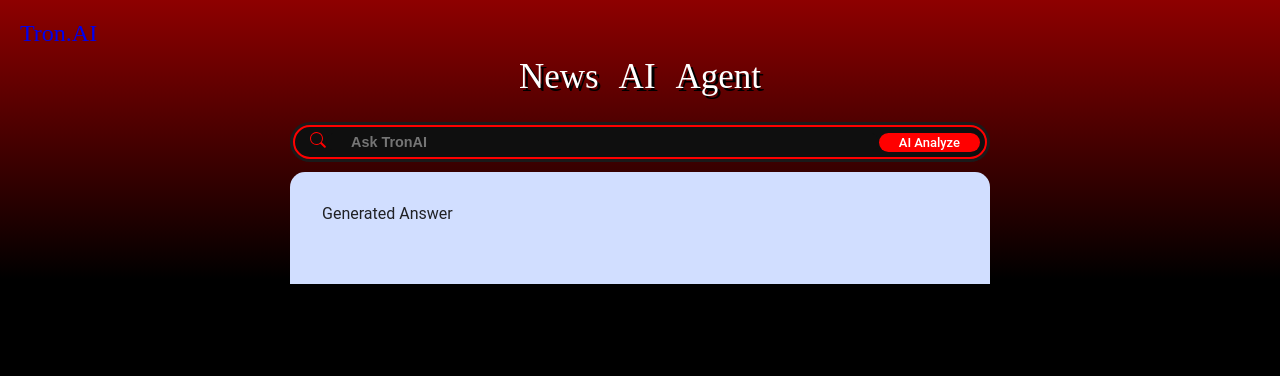
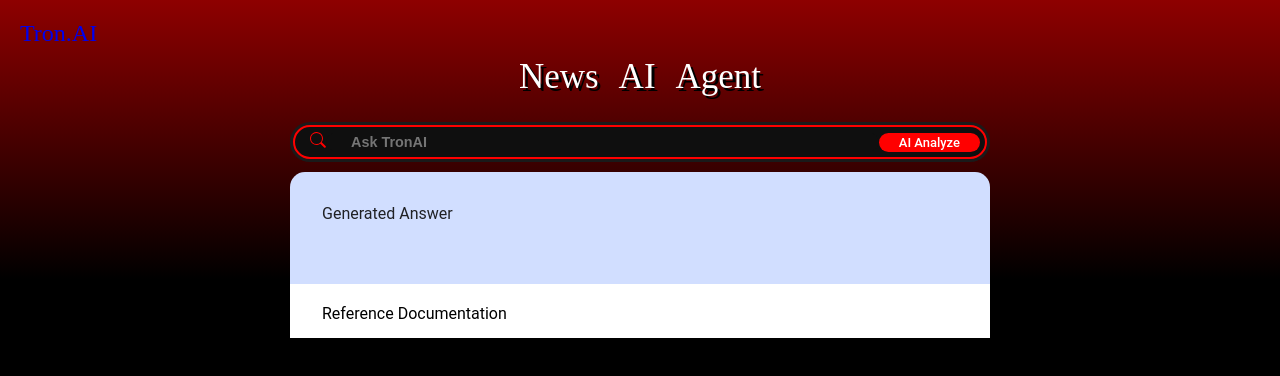
Before and after one commit to GnExia483957/TronAI-React, a React (Create React App) app: page /AI in a window 1280 px wide. Shown: the top 376 px of the page. Built offline with nearby package versions, Linux system fonts and the light colour scheme; a web font is replaced by a local one.

Commit message:
added header to top of reference-search results

```diff
--- a/src/Pages/AI.js
+++ b/src/Pages/AI.js
@@ -148,7 +148,9 @@ const AI = () => {
           <div id="ai-text">{output}</div>
         </div>
         <div className="result-container">
+        <div id="reference-header">Reference Documentation</div>
           {results.map((result, index) => (
+
             <div key={index} className="AI-Search-Results">
               <a id="search-link" href={result.link} target="_blank" rel="noopener noreferrer">
                 <div id="results-link">{result.link}</div>
--- a/src/styles/AI-styles.css
+++ b/src/styles/AI-styles.css
@@ -43,7 +43,6 @@ body{
     padding-top: 20px;
     padding-left: 2em;
     color: black;
-    min-height: 15vh;
     font-family: 'Roboto', sans-serif;
     margin-bottom: 15px;
 }
```
